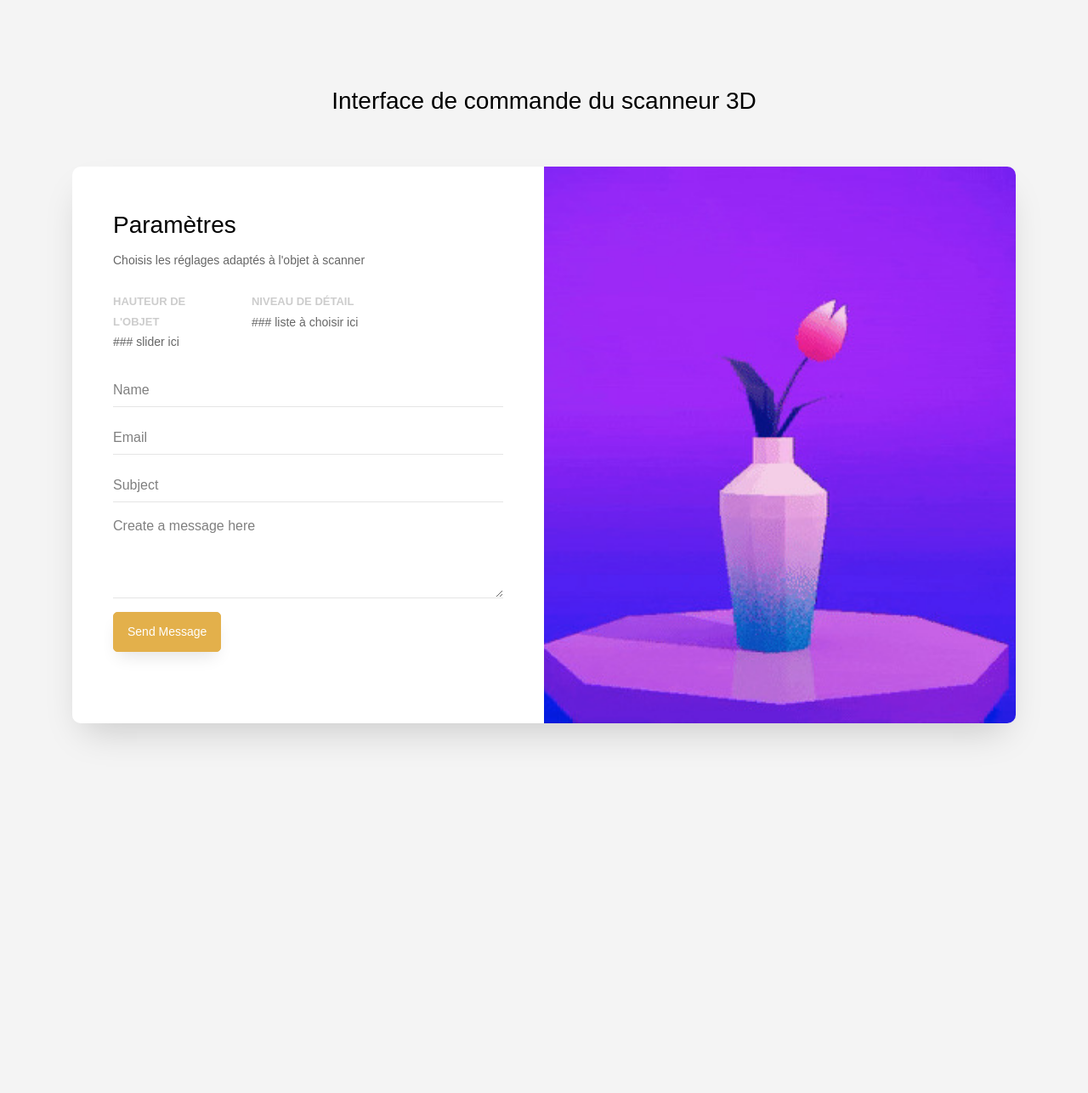
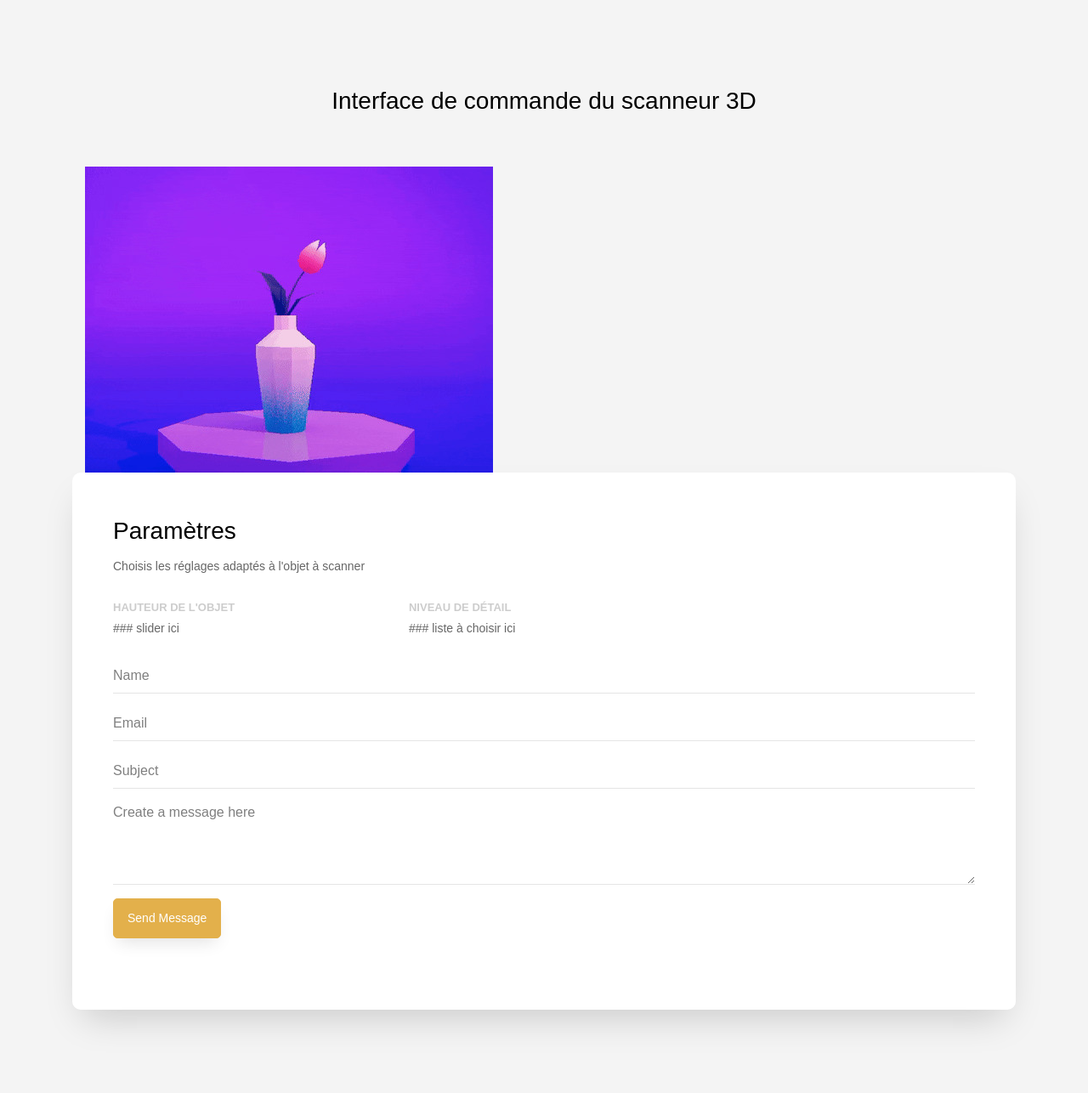
Before and after one commit to Hublot-RD/3DScanner, a Flask app: page / in a window 1280 px wide. Shown: the whole page at 85% size. Before the commit the page ends 872 px from the top, so only its background shows below. Run offline with Flask 3, Linux system fonts and the light colour scheme; some libraries are stand-ins or nearby versions.

Commit message:
Changed layout a bit

```diff
--- a/app/templates/index.html
+++ b/app/templates/index.html
@@ -20,18 +20,24 @@
 					<h2 class="heading-section">Interface de commande du scanneur 3D</h2>
 				</div>
 			</div>
+
+			<div class="container">
+				<div class="row justify-content-center">
+				  <div class="col">
+					<img src="{{url_for('static', filename='/test_camera/frame_000.jpg')}}" alt="Image" class="img-fluid">
+				  </div>
+				</div>
+			  </div>
+
 			<div class="row justify-content-center">
 				<div class="col-md-12">
 					<div class="wrapper">
 						<div class="row no-gutters">
-							<div class="col-lg-6">
+
+
 								<div class="contact-wrap w-100 p-md-5 p-4">
 									<h3>Paramètres</h3>
 									<p class="mb-4">Choisis les réglages adaptés à l'objet à scanner</p>
-									<!-- <div id="form-message-warning" class="mb-4"></div>  -->
-				      		<!-- <div id="form-message-success" class="mb-4">
-				            Your message was sent, thank you!
-				      		</div> -->
 									<div class="row mb-4">
 										<div class="col-md-4">
 											<div class="dbox w-100 d-flex align-items-start">
@@ -86,10 +92,6 @@
 
 								</div>
 							</div>
-							<div class="col-lg-6 d-flex align-items-stretch">
-								<div class="info-wrap w-100 p-5 img" style="background-image: url({{url_for('static', filename='/test_camera/frame_000.jpg')}});">
-			          </div>
-							</div>
 						</div>
 					</div>
 				</div>
```
Lines whose indentation alone changed are shown as unchanged.
